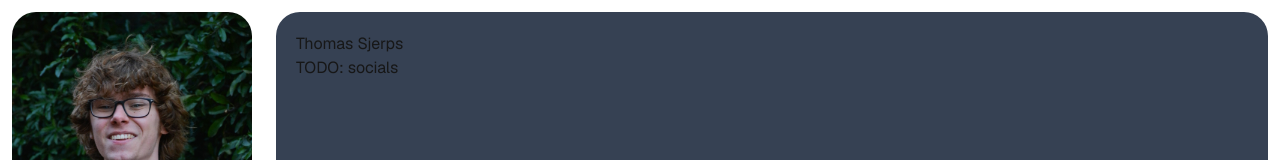
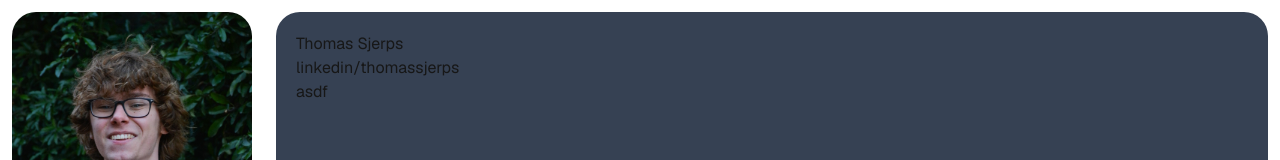
Before and after one commit to sjerpsthomas/website, a Next.js app: page /en/cv in a window 1280 px wide. Shown: the top 160 px of the page. Built offline with nearby package versions, Linux system fonts and the light colour scheme.

Commit message:
Add initial object translation

```diff
--- a/src/components/header/Header.tsx
+++ b/src/components/header/Header.tsx
@@ -1,9 +1,22 @@
 import {Block, LinkBlock} from "@/components/Block";
 import {LocaleToggle} from "@/components/header/LocaleToggle";
-import {useTranslations} from "next-intl";
+import {useMessages, useTranslations} from "next-intl";
+import {useTranslationsObject} from "@/i18n/useTranslationsObject";
+
+function Socials() {
+  const [linkKeys, links] = useTranslationsObject<string>('header.socials', 'link');
+
+  return (
+    <>
+      {linkKeys.map(it => (
+        <div key={it}>{links[it]}</div>
+      ))}
+    </>
+  );
+}
 
 export function Header() {
-  const t = useTranslations('Header');
+  const t = useTranslations('header');
 
   return (<>
     {/* Top of header */}
@@ -14,7 +27,7 @@ export function Header() {
       {/* Socials */}
       <Block className="flex-1 bg-gray-700">
         <h1>{t('title')}</h1>
-        <p>TODO: socials</p>
+        <Socials/>
       </Block>
     </header>
 
--- a/src/components/header/LocaleToggle.tsx
+++ b/src/components/header/LocaleToggle.tsx
@@ -4,13 +4,9 @@ import {CallbackBlock} from "@/components/Block";
 import {usePathname, useRouter} from '@/i18n/navigation';
 import {useLocale} from "use-intl";
 import classNames from "classnames";
-import {useTranslations} from "next-intl";
 
 
 export function LocaleToggle() {
-  // Translation function
-  const t = useTranslations('Header');
-
   // Locale toggle logic
   const pathname = usePathname();
   const router = useRouter();
--- a/src/i18n/request.ts
+++ b/src/i18n/request.ts
@@ -11,6 +11,6 @@ export default getRequestConfig(async ({requestLocale}) => {
 
   return {
     locale,
-    messages: (await import(`../strings/${locale}.json`)).default
+    messages: (await import(`../messages/${locale}.json`)).default
   };
 });
--- /dev/null
+++ b/src/i18n/useTranslationsObject.ts
@@ -0,0 +1,24 @@
+import {useMessages, useTranslations} from "next-intl";
+
+export function useTranslationsObject<T>(namespace: string, attribute?: string): [string[], Record<string, T>] {
+  // Translation function
+  const t = useTranslations(namespace);
+
+  // Get correct messages object
+  const indices = namespace.split('.');
+  let obj: Record<string, unknown> = useMessages();
+  while (indices.length > 0)
+    obj = obj[indices.shift() as string] as Record<string, unknown>;
+
+  // Get all keys (maybe get nested attribute)
+  const keys = Object.keys(obj).map((key) => {
+    return attribute != undefined ? key + '.' + attribute : key;
+  });
+
+  // Get all translation from its keys
+  const record = Object.fromEntries(
+    keys.map(key => [key, t(key) as T])
+  )
+
+  return [keys, record];
+}
--- /dev/null
+++ b/src/messages/en.json
@@ -0,0 +1,13 @@
+{
+  "header": {
+    "title": "Thomas Sjerps",
+    "socials": {
+      "linkedin": {
+        "link": "linkedin/thomassjerps"
+      },
+      "github": {
+        "link": "asdf"
+      }
+    }
+  }
+}
--- /dev/null
+++ b/src/messages/nl.json
@@ -0,0 +1,9 @@
+{
+  "header": {
+    "title": "Thomas Sjerps",
+    "socials": {
+      "linkedin": "",
+      "github": ""
+    }
+  }
+}
--- a/src/strings/en.json
+++ /dev/null
@@ -1,5 +0,0 @@
-{
-  "Header": {
-    "title": "Thomas Sjerps"
-  }
-}
--- a/src/strings/nl.json
+++ /dev/null
@@ -1,5 +0,0 @@
-{
-  "Header": {
-    "title": "Thomas Sjerps"
-  }
-}
```
